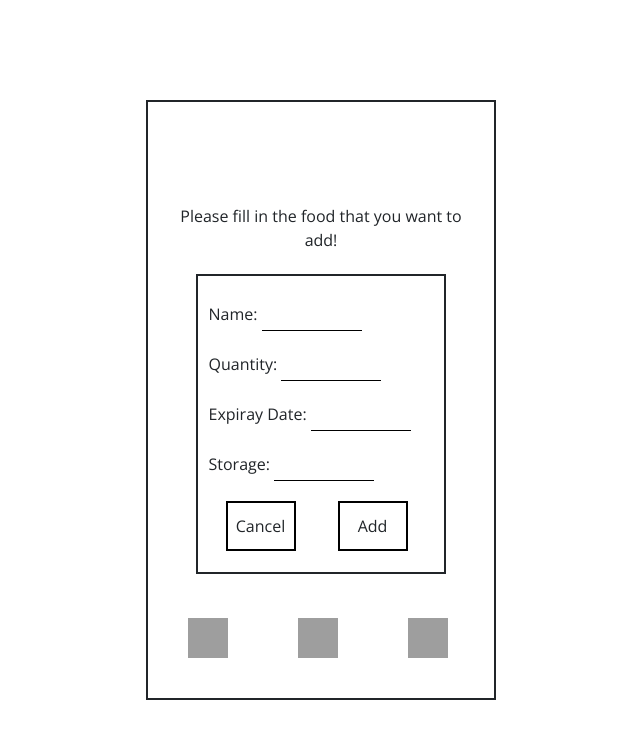
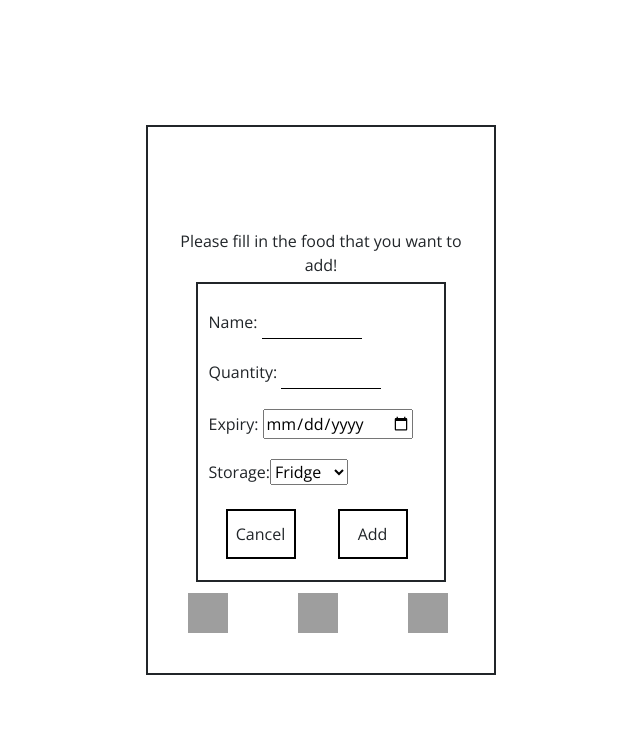
Before and after one commit to hairuosang/WeatherForecast, a React (Create React App) app: page / in a window 1280 px wide. Both pictures are taken after a click on the picture 637 px from the left and 637 px from the top of the page. Shown: the top 738 px of the page, without its empty margins (319-959 px from the left). Built offline with nearby package versions, Linux system fonts and the light colour scheme; grey boxes are pictures that could not be loaded.

Commit message:
changed input types

```diff
--- a/src/App.css
+++ b/src/App.css
@@ -77,6 +77,10 @@ input[type="text"] {
     outline: none;
 }
 
+input[type="date"] {
+	width: 60%;
+}
+
 input:-webkit-autofill {
     -webkit-box-shadow: 0 0 0 30px #f16051 inset;
     -webkit-text-fill-color: #fff !important;
@@ -147,7 +151,7 @@ button:active {
   flex-direction: row;
   flex-wrap: wrap;
   width: 350px;
-  height: 600px;
+  height: 550px;
   border: 2px solid;
 }
 
@@ -229,4 +233,5 @@ button:active {
   justify-content: center;
   border: 2px solid black;
   margin-left: 42px;
+  cursor: pointer;
 }
--- a/src/components/MainPage.jsx
+++ b/src/components/MainPage.jsx
@@ -64,7 +64,7 @@ class MainPage extends Component {
       currentState: 1,
       name: "Carrot",
       quantity: "500g",
-      exp: "11/1/2019",
+      exp: "2019-03-12",
       storage: "Fridge",
     });
   }
@@ -119,10 +119,15 @@ class MainPage extends Component {
               Quantity: <input type="text" name="quantity" value={this.state.quantity} onChange={(event) => {this.handleHandleChange("quantity", event)}}/>
             </div>
             <div className="pop_up_divider">
-              Expiray Date: <input type="text" name="exp" value={this.state.exp} onChange={(event) => {this.handleHandleChange("exp", event)}}/>
+              Expiry: <input type="date" name="exp" value={this.state.exp} onChange={(event) => {this.handleHandleChange("exp", event)}}/>
             </div>
             <div className="pop_up_divider">
-              Storage: <input type="text" name="storage" value={this.state.storage} onChange={(event) => {this.handleHandleChange("storage", event)}}/>
+              Storage:
+			  <select id="select" name="storage" value={this.state.storage} onChange={(event) => {this.handleHandleChange("storage", event)}}>
+                    <option value="fridge">Fridge</option>
+                    <option value="freezer">Freezer</option>
+					<option value="pantry">Pantry</option>
+				</select>
             </div>
             <div className="form_buttons">
               <div className="pop_up_button cancel" onClick={this.handleFormCancel}>
```
